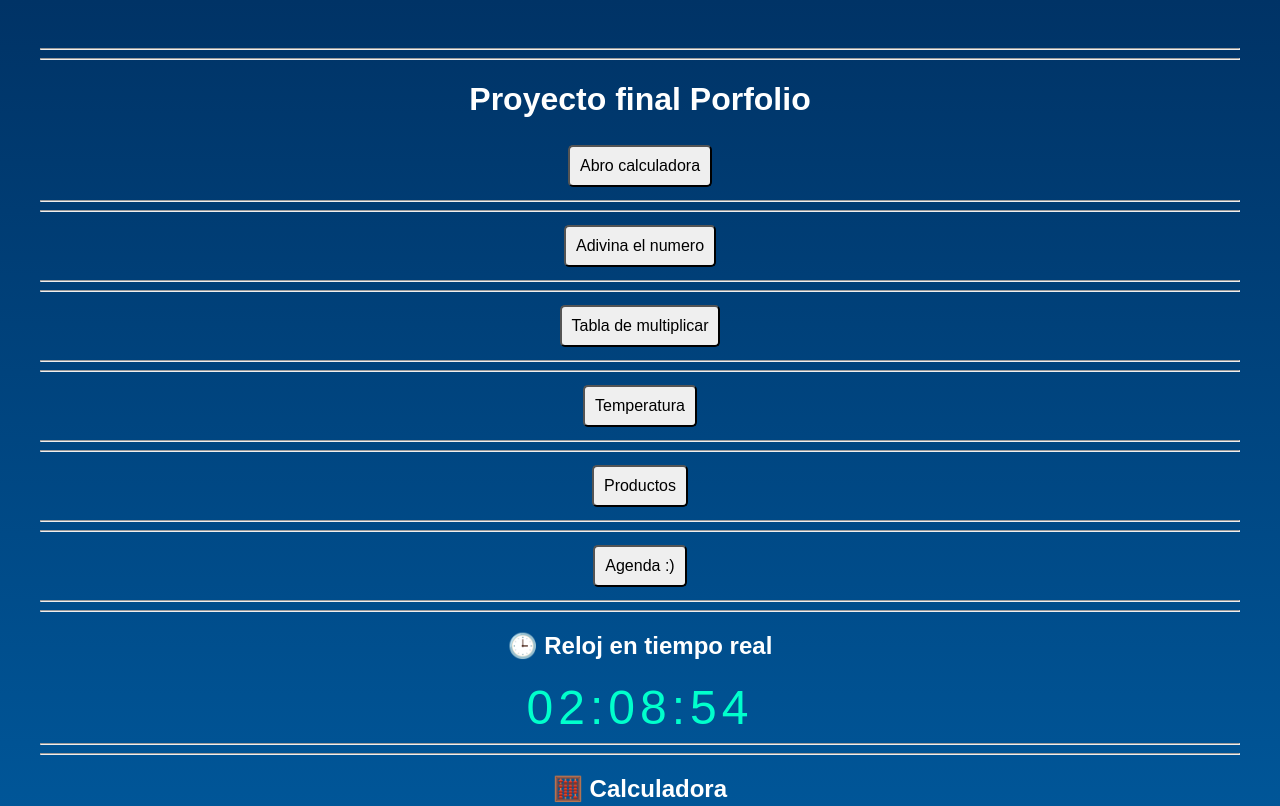
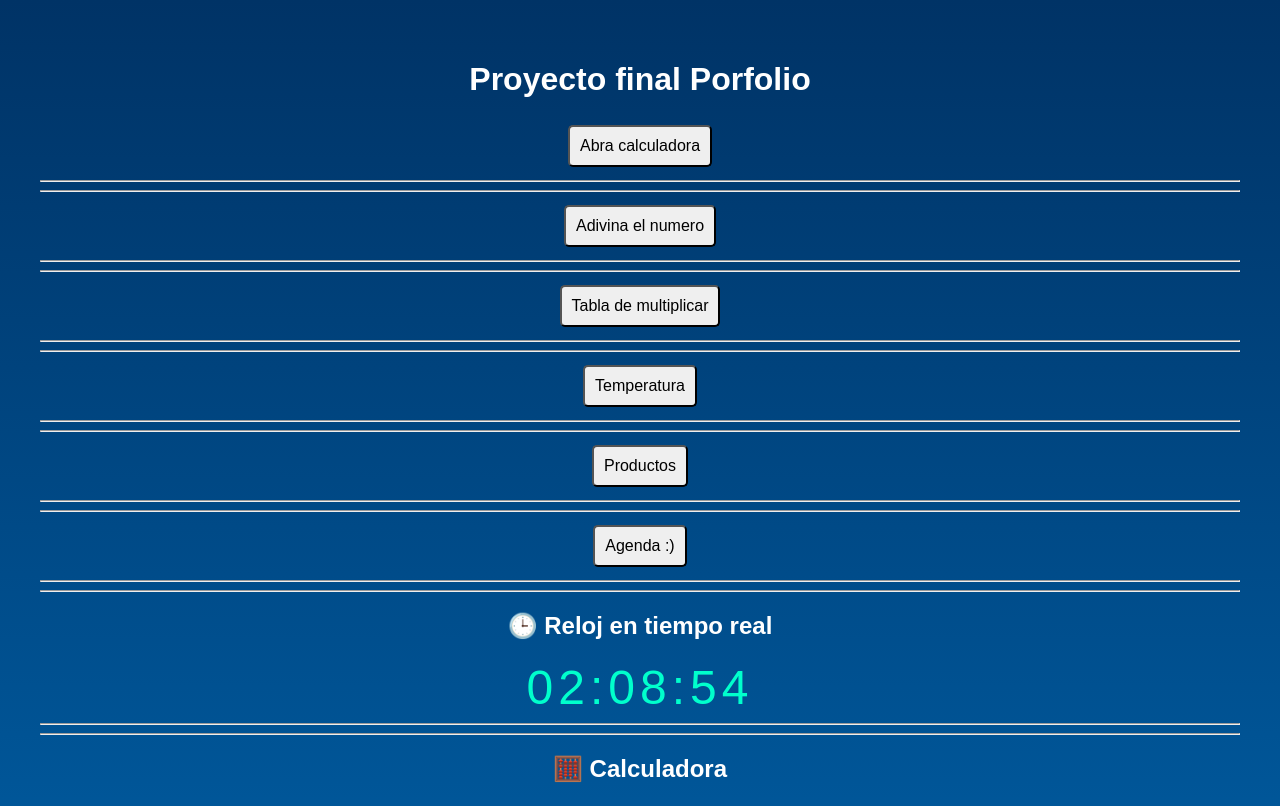
Before and after one commit to joaquin-perez-beep/Casa-del-Futuro, a plain HTML site: page index.html in a window 1280 px wide. Shown: the top 806 px of the page. Drawn offline with Linux system fonts and the light colour scheme.

Commit message:
cambios recientes

```diff
--- a/index.html
+++ b/index.html
@@ -7,10 +7,8 @@
 <link rel="stylesheet" href="style.css">
 </head>
 <body>
-<hr>
-<hr>
 <h1>Proyecto final Porfolio</h1>
-<button onclick="event.stopPropagation(); ejerciciocalculadora()">Abro calculadora</button>
+<button onclick="event.stopPropagation(); ejerciciocalculadora()">Abra calculadora</button>
 <hr>
 <hr>
 <button onclick="event.stopPropagation(); ejercicioadivinaelnumero()">Adivina el numero</button>
--- a/script.js
+++ b/script.js
@@ -289,9 +289,11 @@ function actualizarReloj(){
 }
 setInterval(actualizarReloj,1000);
 actualizarReloj();
+
 //ejercico8
 const pantalla = document.getElementById("pantalla");
-const botones = document.querySelectorAll("button");
+const botones = document.querySelectorAll("#calculadora-seccion button");
+
 botones.forEach((boton) => {
     boton.addEventListener("click", () => {
         const valor = boton.textContent;
@@ -309,6 +311,7 @@ botones.forEach((boton) => {
         }
     });
 });
+
 //ejrcicio 9
 const input = document.getElementById("tarea");
 const boton = document.getElementById("agregar");
```
